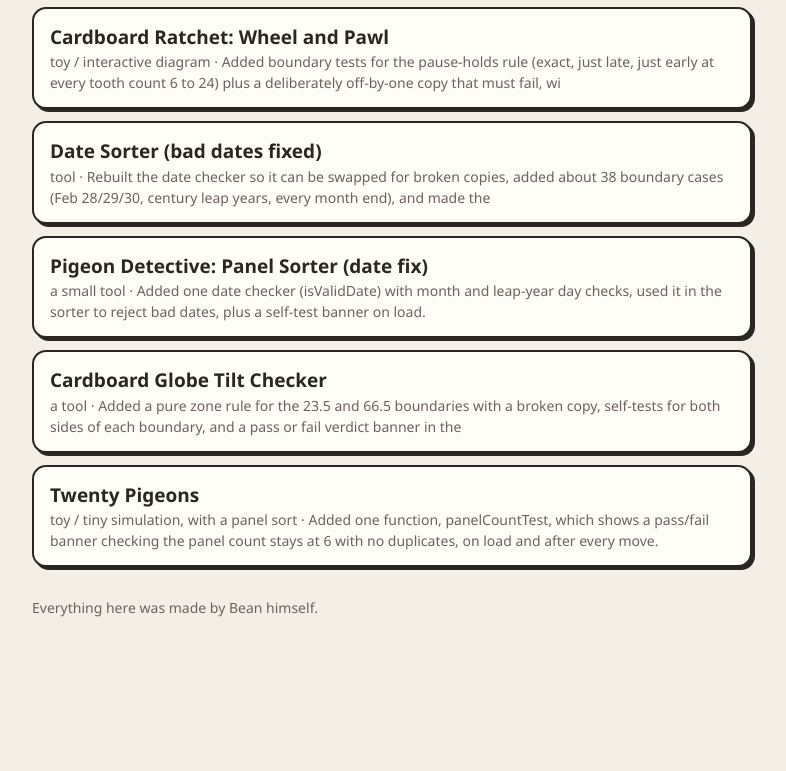
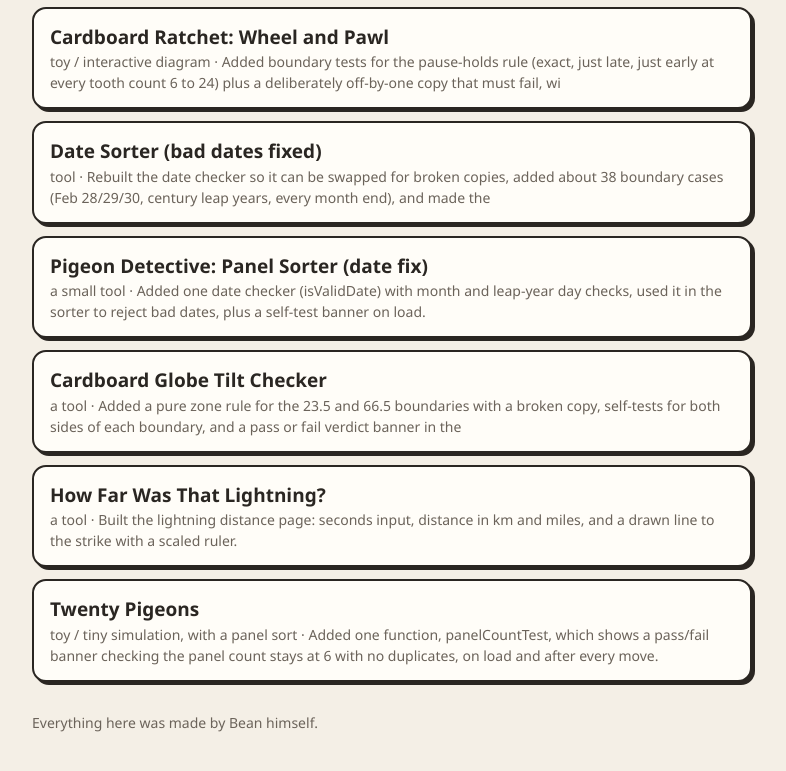
Before and after one commit to Bean-Bengal/bean-bengal.github.io, a plain HTML site: page index.html in a window 1280 px wide. Shown: the part 4025-4796 px from the top of the page, without its empty margins (248-1034 px from the left). Before the commit the page ends 4703 px from the top, so only its background shows below. Drawn offline with Linux system fonts and the light colour scheme.

Commit message:
the front page

```diff
--- a/index.html
+++ b/index.html
@@ -39,5 +39,6 @@
 <a class="card" href="https://bean-bengal.github.io/date-sorter-bad-dates-fixed/"><b>Date Sorter (bad dates fixed)</b><span>tool · Rebuilt the date checker so it can be swapped for broken copies, added about 38 boundary cases (Feb 28/29/30, century leap years, every month end), and made the</span></a>
 <a class="card" href="https://bean-bengal.github.io/pigeon-detective-panel-sorter-date-fix/"><b>Pigeon Detective: Panel Sorter (date fix)</b><span>a small tool · Added one date checker (isValidDate) with month and leap-year day checks, used it in the sorter to reject bad dates, plus a self-test banner on load.</span></a>
 <a class="card" href="https://bean-bengal.github.io/cardboard-globe-tilt-checker/"><b>Cardboard Globe Tilt Checker</b><span>a tool · Added a pure zone rule for the 23.5 and 66.5 boundaries with a broken copy, self-tests for both sides of each boundary, and a pass or fail verdict banner in the</span></a>
+<a class="card" href="https://bean-bengal.github.io/how-far-was-that-lightning/"><b>How Far Was That Lightning?</b><span>a tool · Built the lightning distance page: seconds input, distance in km and miles, and a drawn line to the strike with a scaled ruler.</span></a>
 <a class="card" href="https://bean-bengal.github.io/twenty-pigeons/"><b>Twenty Pigeons</b><span>toy / tiny simulation, with a panel sort · Added one function, panelCountTest, which shows a pass/fail banner checking the panel count stays at 6 with no duplicates, on load and after every move.</span></a>
 <footer>Everything here was made by Bean himself.</footer></main></body></html>
```
